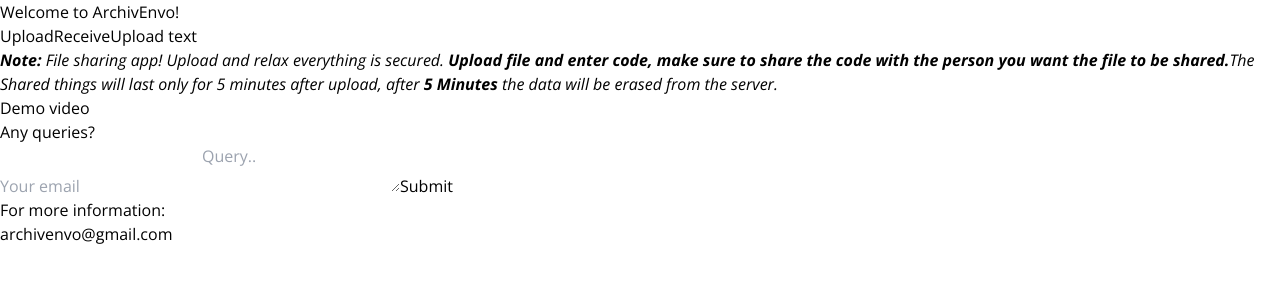
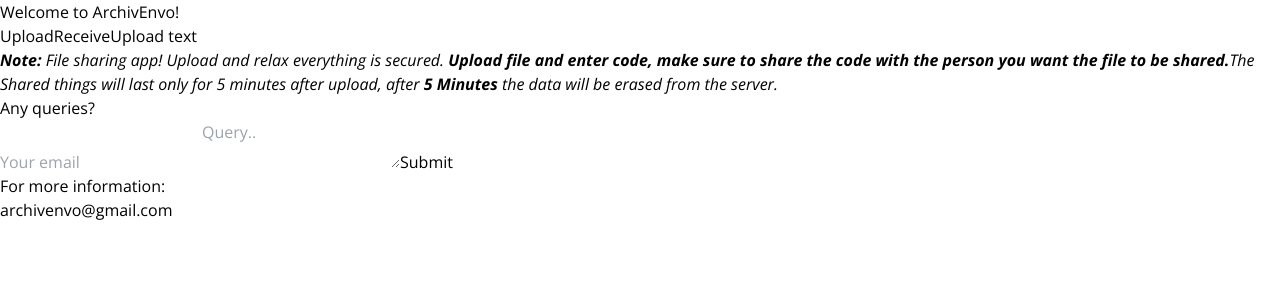
Before and after one commit to MohassinHussain/fylz, a React (Vite) app in the folder archivenvo/: page / in a window 1280 px wide. Shown: the top 300 px of the page. Built offline with nearby package versions, Linux system fonts and the light colour scheme; a web font is replaced by a local one.

Commit message:
removed demo video component

```diff
--- a/archivenvo/src/Components/LandingPage.jsx
+++ b/archivenvo/src/Components/LandingPage.jsx
@@ -3,7 +3,7 @@
 // import PreviousButton from "./PreviousButton";
 import { BiSolidSkipPreviousCircle } from "react-icons/bi";
 import TermsAndFooter from "./TermsAndFooter";
-import DemoVideo from "./DemoVideo";
+// import DemoVideo from "./DemoVideo";
 import TextSender from "./TextSender";
 import Previous from "./Previous";
 
@@ -462,7 +462,7 @@
       {/* <img className="w-20 h-20" src={received && received.fileName} alt="" />  */}
 
       {/* Terms and footer */}
-      <DemoVideo></DemoVideo>
+      {/* <DemoVideo></DemoVideo> */}
       <TermsAndFooter />
     </div>
   );
```
